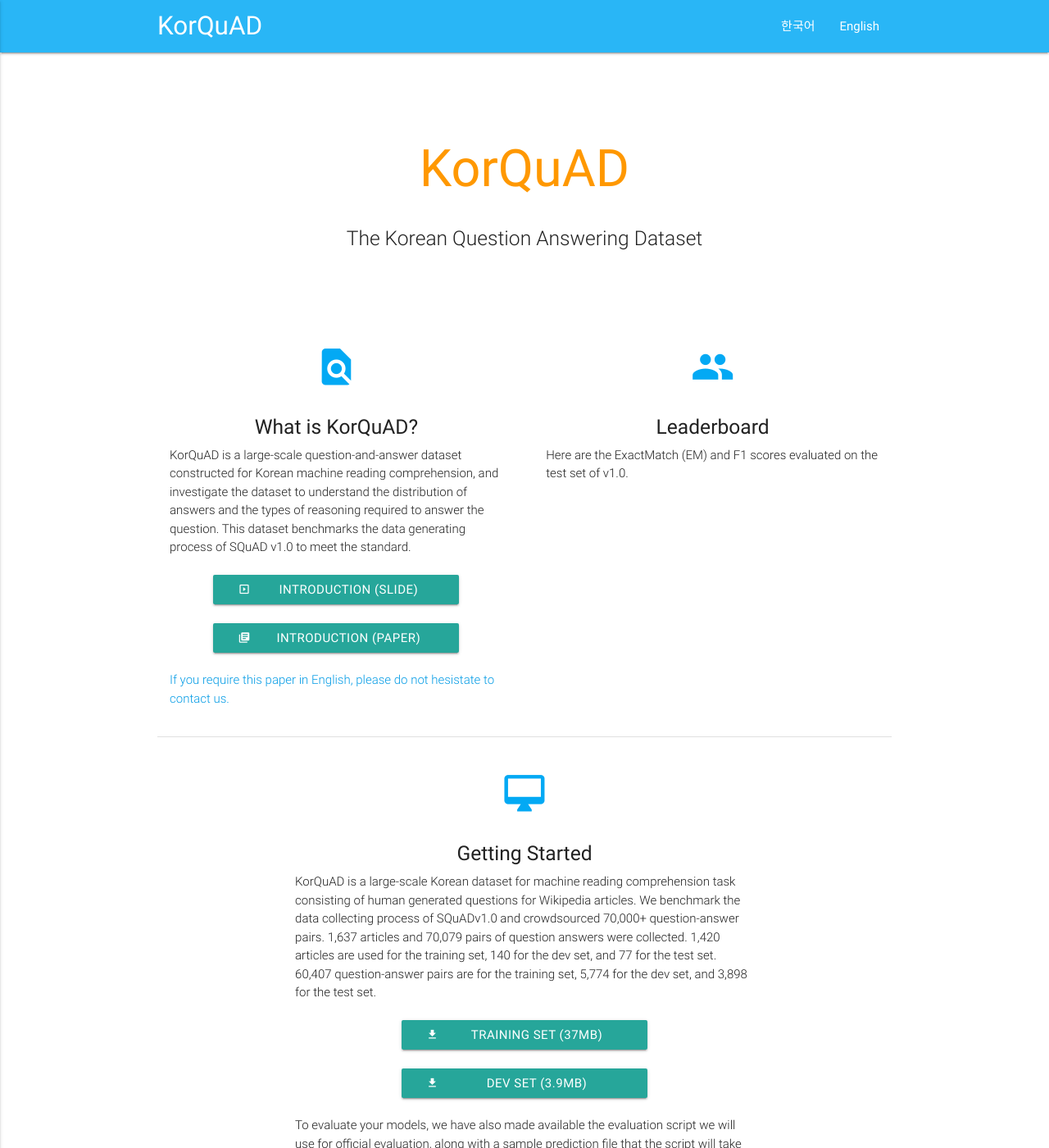
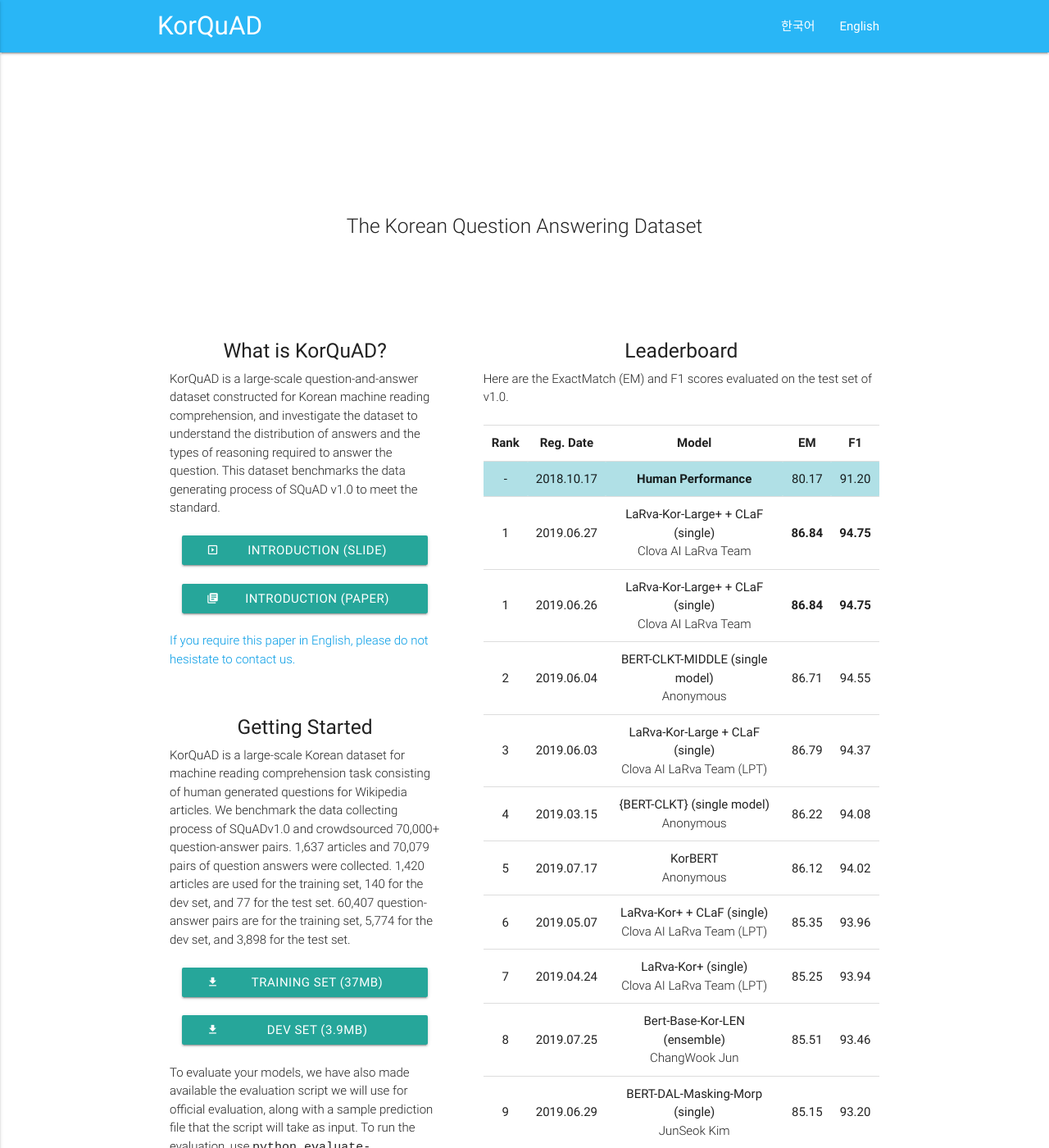
Before and after one commit to korquad/korquad.github.io, a Jekyll site: the page built from category/index_english.html, in a window 1280 px wide and 1400 px high. Shown: the whole window at 82% size. Built offline with Jekyll 4.4.1, drawn with Linux system fonts in a browser that asks for light colours.

Commit message:
Update index_english.html

```diff
--- a/category/index_english.html
+++ b/category/index_english.html
@@ -43,11 +43,11 @@
     </header>
 
 
-    <main>
-          <div class="section no-pad-bot" id="index-banner">
+    <main >
+          <div style="background-color : yellow accent-4">
     <div class="container">
       <br><br>
-      <h1 class="header center orange-text">KorQuAD</h1>
+      <h1 class="header center white-text">KorQuAD</h1>
       <div class="row center">
         <h5 class="header col s12 light"><p>The Korean Question Answering Dataset</p>
 </h5>
@@ -65,119 +65,60 @@
 
       <!--   Icon Section   -->
       <div class="row">
-        <div class="col s12 m6">
-          <div class="icon-block">
-            <h2 class="center light-blue-text"><i class="material-icons">find_in_page</i></h2>
+        <div class="col s12 m5">
+          <div class="icon-block" style="background-color : white">
+            <br>
             <h5 class="center">What is KorQuAD?</h5>
-
-            <p class="light">KorQuAD is a large-scale question-and-answer dataset constructed for Korean machine reading comprehension, and investigate the dataset to understand the distribution of answers and the types of reasoning required to answer the question.
-
-This dataset benchmarks the data generating process of SQuAD v1.0 to meet the standard.</p>
+            <p class="light">KorQuAD is a large-scale question-and-answer dataset constructed for Korean machine reading comprehension, and investigate the dataset to understand the distribution of answers and the types of reasoning required to answer the question. This dataset benchmarks the data generating process of SQuAD v1.0 to meet the standard.</p>
             <br>
             <div class="center">
-              <a id="slideshare" href="https://www.slideshare.net/SeungyoungLim/korquad-introduction" class="waves-effect waves-light btn" style="width:300px" download=""><i class="material-icons
-left">slideshow</i>Introduction (Slide)</a>
+              <a id="slideshare" href="https://www.slideshare.net/SeungyoungLim/korquad-introduction" class="waves-effect waves-light btn" style="width:300px" download=""><i class="material-icons left">slideshow</i>Introduction (Slide)</a>
             </div>
             <br>
             <div class="center">
-              <a id="paper" href="http://m.dbpia.co.kr/Journal/ArticleDetail/NODE07613668" class="waves-effect waves-light btn" style="width:300px" download=""><i class="material-icons
-left">library_books</i>Introduction (Paper)</a>
+              <a id="paper" href="http://m.dbpia.co.kr/Journal/ArticleDetail/NODE07613668" class="waves-effect waves-light btn" style="width:300px" download=""><i class="material-icons left">library_books</i>Introduction (Paper)</a>
             </div>
             <br>
             <a href="mailto:hyunjeonglee@lgcns.com" class="light">If you require this paper in English, please do not hesistate to contact us.</a>
+            <br><br><br>
+            <h5 class="center">Getting Started</h5>
+            <p class="light">KorQuAD is a large-scale Korean dataset for machine reading comprehension task consisting of human generated questions for Wikipedia articles. We benchmark the data collecting process of SQuADv1.0 and crowdsourced 70,000+ question-answer pairs. 1,637 articles and 70,079 pairs of question answers were collected. 1,420 articles are used for the training set, 140 for the dev set, and 77 for the test set. 60,407 question-answer pairs are for the training set, 5,774 for the dev set, and 3,898 for the test set.</p>
+            <br>
+            <div class="center">
+              <a id="trainingset" href="/dataset/KorQuAD_v1.0_train.json" class="waves-effect waves-light btn" style="width:300px" download=""><i class="material-icons left">file_download</i>Training Set (37MB)</a>
+            </div>
+            <br>
+            <div class="center">
+              <a id="devset" href="/dataset/KorQuAD_v1.0_dev.json" class="waves-effect waves-light btn" style="width:300px" download=""><i class="material-icons left" width="100">file_download</i>Dev Set (3.9MB)</a>
+            </div>
+            <br>
+            <p class="light">
+              To evaluate your models, we have also made available the evaluation script we will use for official evaluation, along with a sample prediction file that the script will take as input. To run the evaluation, use <code>python evaluate-korquad_v1.0.py [path_to_dev-v1.0] [path_to_predictions]</code>.</p>
+            <br>
+            <div class="center">
+              <a id="evascript" href="/dataset/evaluate-v1.0.py" class="waves-effect waves-light btn" style="width:300px" download=""><i class="material-icons left">file_download</i>Evaluation Script</a>
+            </div>
+            <br>
+            <div class="center">
+              <a id="sampleprediction" href="/dataset/dev-evaluate-in1" class="waves-effect waves-light btn" style="width:300px"><i class="material-icons left" width="100">file_download</i>Sample Prediction File</a>
+            </div>
+            <br>
+            <p class="light">
+              Once you have a built a model that works to your expectations on the dev set, you submit it to get official scores. To preserve the integrity of test results, we do not release the test set to the public. Instead, we require you to submit your model so that we can run it on the test set for you. Here's a tutorial walking you through official evaluation of your model.</p>
+            <br>
+            <div class="center">
+              <a id="tutorial" target="_blank" href="https://worksheets.codalab.org/worksheets/0xee93409b823f436d88741ab115403559/" class="waves-effect waves-light btn" style="width:300px">Submission Tutorial</a>
+            </div>
+            <br><br><br>
           </div>
         </div>
 
-        <div class="col s12 m6">
-          <div class="icon-block">
-            <h2 class="center light-blue-text"><i class="material-icons">group</i></h2>
+        <div class="col s12 m7">
+          <div class="icon-block" style="background-color : white">
+            <br>
             <h5 class="center">Leaderboard</h5>
             <p class="light">Here are the ExactMatch (EM) and F1 scores evaluated on the test set of v1.0. </p>
-          </div>
-        </div>
-
-      </div>
-
-    </div>
-
-    <div class="divider"></div>
-
-    <div class="section">
-
-      <!--   Icon Section   -->
-      <div class="row">
-        <div class="col s12 m2"></div>
-
-        <div class="col s12 m8">
-          <div class="icon-block">
-            <h2 class="center light-blue-text"><i class="material-icons">desktop_mac</i></h2>
-            <h5 class="center">Getting Started</h5>
-
-            <p class="light">KorQuAD is a large-scale Korean dataset for machine reading comprehension task consisting of human generated questions for Wikipedia articles. We benchmark the data collecting process of SQuADv1.0 and crowdsourced 70,000+ question-answer pairs. 1,637 articles and 70,079 pairs of question answers were collected. 1,420 articles are used for the training set, 140 for the dev set, and 77 for the test set. 60,407 question-answer pairs are for the training set, 5,774 for the dev set, and 3,898 for the test set.</p>
             <br>
-            <div class="center">
-              <a id="trainingset" href="/dataset/KorQuAD_v1.0_train.json" class="waves-effect waves-light btn" style="width:300px" download=""><i class="material-icons
-left">file_download</i>Training Set (37MB)</a>
-            </div>
-
-            <br>
-
-            <div class="center">
-              <a id="devset" href="/dataset/KorQuAD_v1.0_dev.json" class="waves-effect waves-light btn" style="width:300px" download=""><i class="material-icons left"
-
-width="100">file_download</i>Dev Set (3.9MB)</a>
-            </div>
-            <br>
-            <p class="light">
-              To evaluate your models, we have also made available the evaluation script we will use for official evaluation, along with a sample prediction file that the script will take as input. To run the evaluation, use <code>python evaluate-korquad_v1.0.py [path_to_dev-v1.0]
-
-[path_to_predictions]</code>.
-            </p>
-            <br>
-            <div class="center">
-              <a id="evascript" href="/dataset/evaluate-v1.0.py" class="waves-effect waves-light btn" style="width:300px" download=""><i class="material-icons left">file_download</i>Evaluation
-
-Script</a>
-            </div>
-
-            <br>
-
-            <div class="center">
-              <a id="sampleprediction" href="/dataset/dev-evaluate-in1" class="waves-effect waves-light btn" style="width:300px"><i class="material-icons left" width="100">file_download</i>Sample
-
-Prediction File</a>
-            </div>
-            <br>
-            <p class="light">
-              Once you have a built a model that works to your expectations on the dev set, you submit it to get official scores. To preserve the integrity of test results, we do not release the test set to the public. Instead, we require you to submit your model so that we can run it on the test set for you. Here's a tutorial walking you through official evaluation of your model.
-            </p>
-            <br>
-            <div class="center">
-              <a id="tutorial" target="_blank" href="https://worksheets.codalab.org/worksheets/0xee93409b823f436d88741ab115403559/" class="waves-effect waves-light btn"
-
-style="width:300px">Submission Tutorial</a>
-            </div>
-
-
-
-
-          </div>
-        </div>
-
-        <div class="col s12 m2"></div>
-
-      </div>
-
-    </div>
-
-    <div class="divider"></div>
-    <div class="section">
-        <h5>Leaderboard</h5>
-        <div class="row">
-              <div class="col s12">
-
-
-
                 <style>
                   table {
                     width: 100%;
@@ -194,8 +135,6 @@
                     margin: 0px;
                   }
                 </style>
-
-
 
                 <table class="centered">
                   <thead>
@@ -668,11 +607,11 @@
                     </tr>
                   </tbody>
                 </table>
-              </div>
+                <br><br><br>
+          </div>
         </div>
+      </div>
     </div>
-
-
 
 
 <!--     <div style="background: #ddd">
@@ -693,11 +632,8 @@
         {% endfor %}
         </ul>
     </section> dd -->
-
   </div>
-
 </div>
-
 </div>
     </main>
 
@@ -737,10 +673,5 @@
 
 
 </script>
-
-
-
-
   </body>
-
 </html>
```
